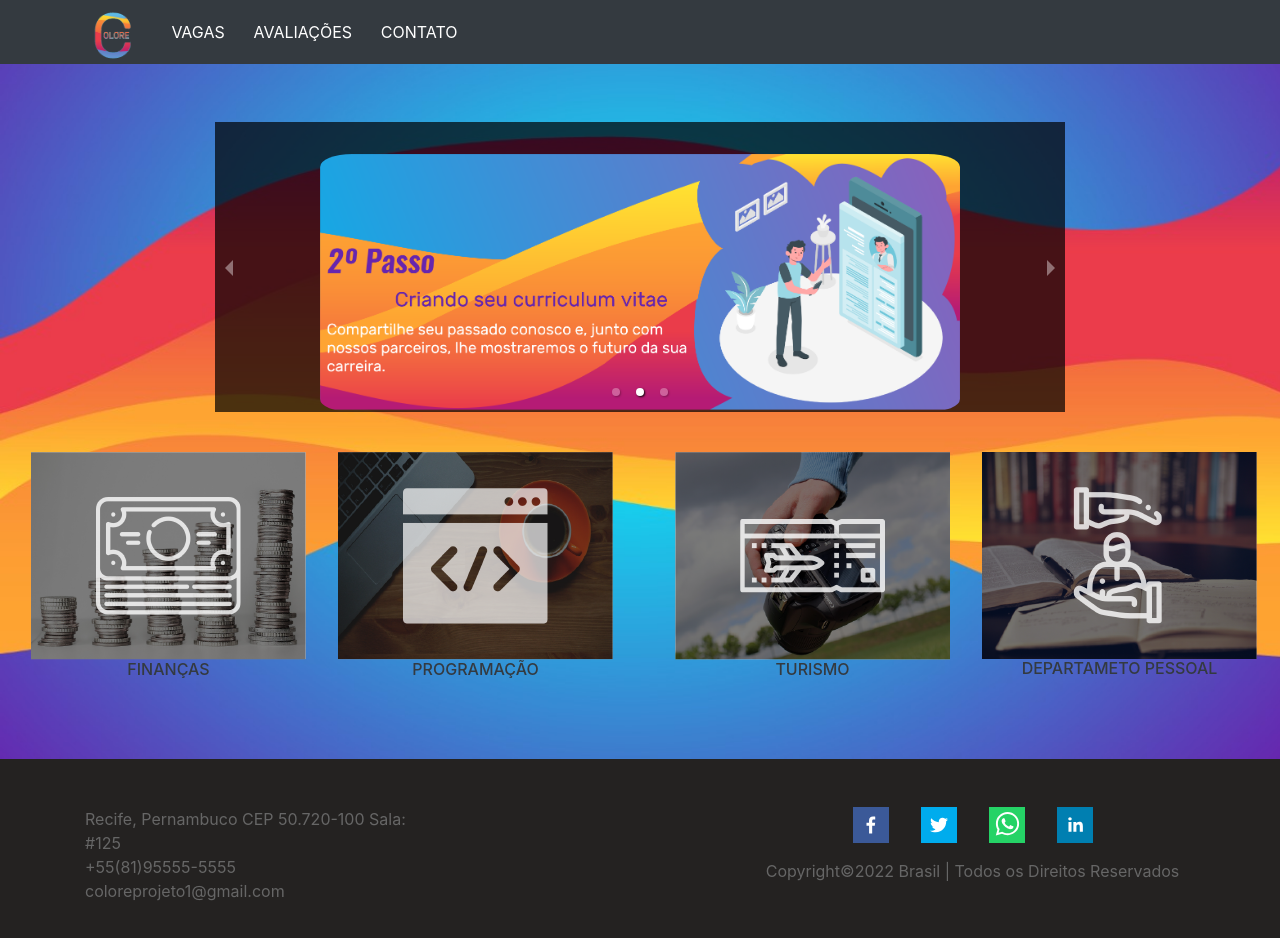
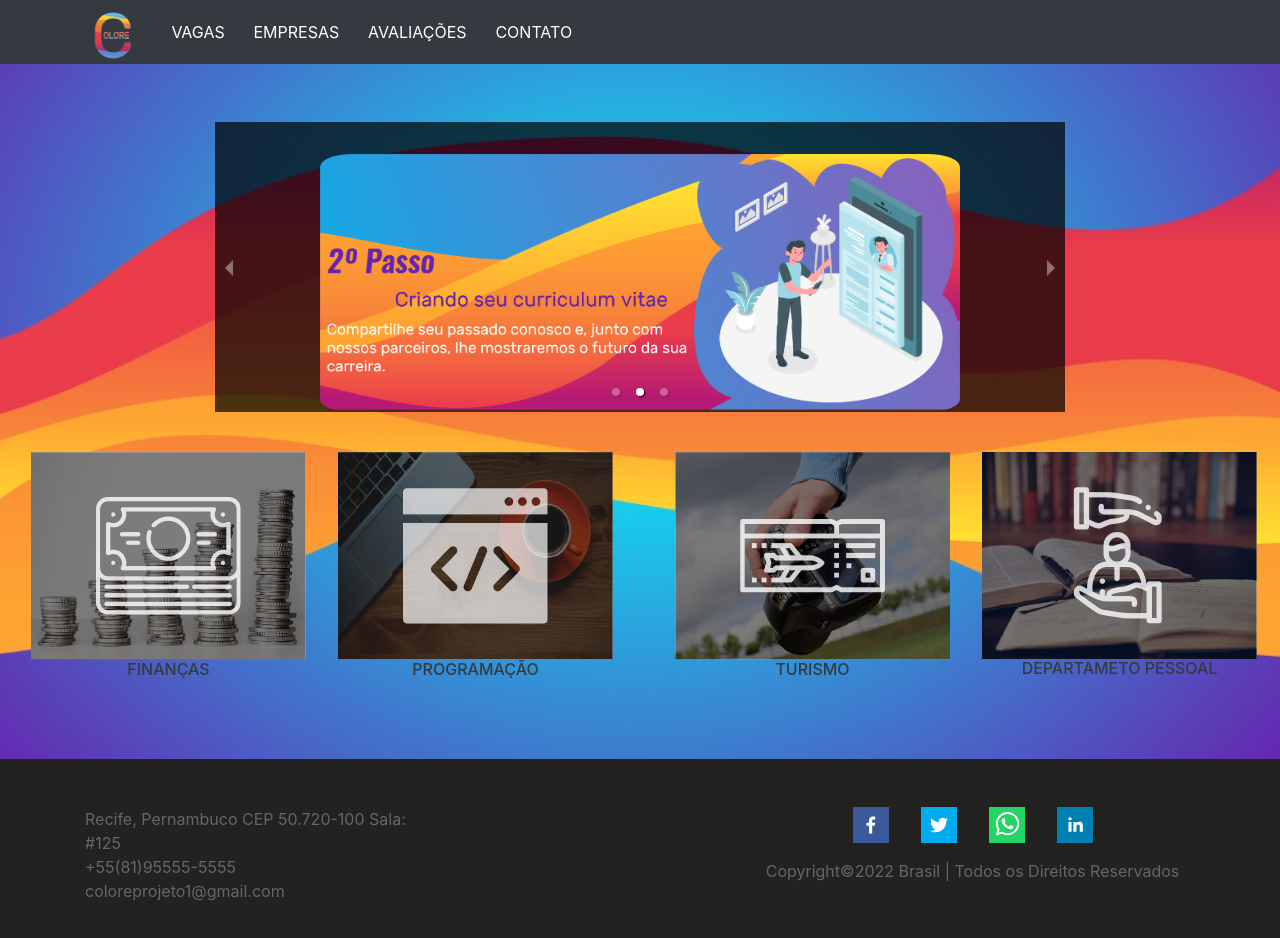
Before and after one commit to Recode-Squad-25/FrontEndEntrega4, a React (Create React App) app: page / in a window 1280 px wide. Shown: the top 938 px of the page. Built offline with nearby package versions, Linux system fonts and the light colour scheme; a web font is replaced by a local one.

Commit message:
Atualizando menu - Adicionando Empresa

```diff
--- a/src/App.js
+++ b/src/App.js
@@ -6,9 +6,9 @@ import Footer from './components/Footer'
 import Contato from './components/Contato'
 import Avaliacoes from './components/Avaliacoes'
 import ScrollTop from './components/ScrollTop'
-import VagaComponent from './components/VagaComponent'
-import InicioComponent from './components/InicioComponent'
-import EmpresaComponent from './components/EmpresaComponent'
+import Vaga from './components/VagaComponent'
+import Inicio from './components/InicioComponent'
+import Empresa from './components/EmpresaComponent'
 /* eslint-disable jsx-a11y/anchor-is-valid */
 
 function App() {
@@ -19,9 +19,9 @@ function App() {
       <ScrollTop/>
         <Navbar />
         <Routes>
-          <Route path="/" element={<InicioComponent/>} />
-          <Route path="/vaga" element={<VagaComponent/>} />
-          <Route path="/empresa" element={<EmpresaComponent/>} />
+          <Route path="/" element={<Inicio/>} />
+          <Route path="/vagas" element={<Vaga/>} />
+          <Route path="/empresas" element={<Empresa/>} />
           <Route path="/contato" element={<Contato/>} />
           <Route path="/avaliacoes" element={<Avaliacoes/>} />
         </Routes>
--- a/src/components/Navbar.js
+++ b/src/components/Navbar.js
@@ -20,6 +20,9 @@ const Navbar = () => {
                             <NavLink to='/vagas' className="nav-link" href="/#">Vagas</NavLink>
                         </li>
                         <li className="nav-item">
+                            <NavLink to='/empresas' className="nav-link" href="/#">Empresas</NavLink>
+                        </li>
+                        <li className="nav-item">
                             <NavLink to='/avaliacoes' className="nav-link" href="/#">Avaliações</NavLink>
                         </li>
                         <li className="nav-item">
```
